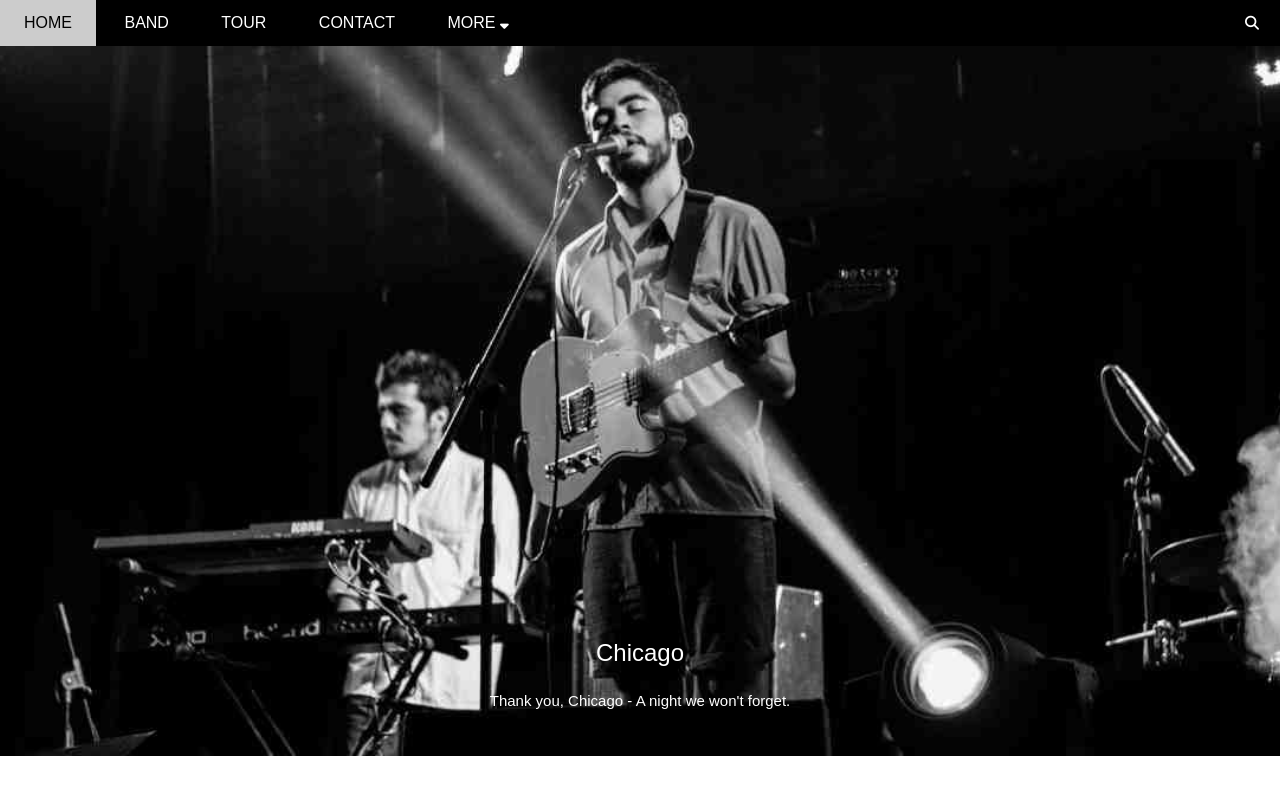
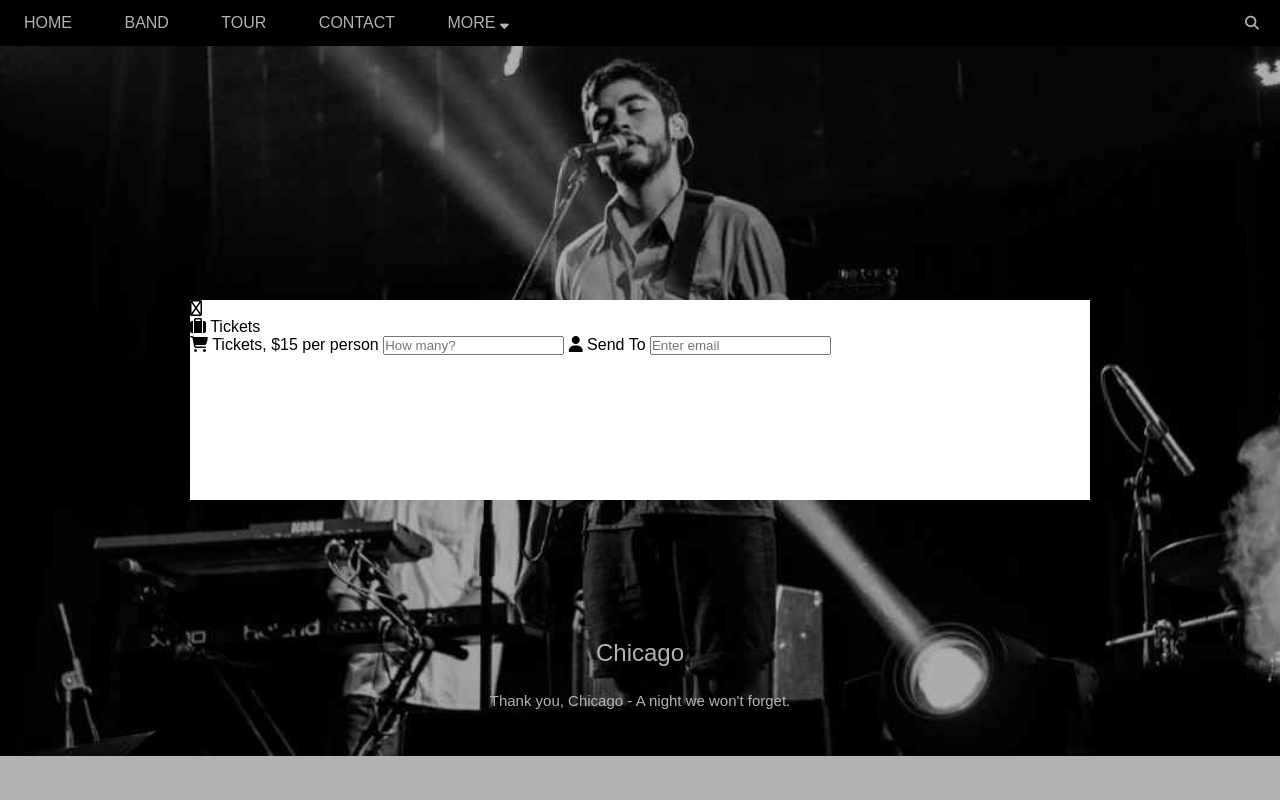
Before and after one commit to Konglearntocode/The-band, a plain HTML site: page index.html in a window 1280 px wide. Shown: the top 800 px of the page. Drawn offline with Linux system fonts and the light colour scheme.

Commit message:
create ticket modal

```diff
--- a/assets/css/style.css
+++ b/assets/css/style.css
@@ -275,4 +275,24 @@ html {
   color: #000;
   background-color: #ccc;
 }
-#footer {}
+#footer {
+
+}
+
+.modal {
+  position: fixed;
+  top: 0;
+  bottom: 0;
+  right: 0;
+  left: 0;
+  background-color: rgba(0, 0, 0, 0.3);
+  display: flex;
+  justify-content: center;
+  align-items: center;
+}
+
+.modal .modal-container {
+  background-color: white;
+  width: 900px;
+  min-height: 200px;
+}
--- a/index.html
+++ b/index.html
@@ -48,11 +48,17 @@
     </div>
 
     <div id="content">
-        <!--About Section-->
+      <!--About Section-->
       <div class="content-section">
         <h2 class="section-heading">THE BAND</h2>
         <p class="section-sub-heading">We love music</p>
-        <p class="about-text">We have created a fictional band website. Lorem ipsum dolor sit amet, consectetur adipiscing elit, sed do eiusmod tempor incididunt ut labore et dolore magna aliqua. Ut enim ad minim veniam, quis nostrud exercitation ullamco laboris nisi ut aliquip ex ea commodo consequat. Duis aute irure dolor in reprehenderit in voluptate velit esse cillum dolore eu fugiat nulla pariatur. Excepteur sint occaecat cupidatat non proident, sunt in culpa qui officia deserunt mollit anim id est laborum consectetur adipiscing elit, sed do eiusmod tempor incididunt ut labore et dolore magna aliqua. Ut enim ad minim veniam, quis nostrud exercitation ullamco laboris nisi ut aliquip ex ea commodo consequat.</p>
+        <p class="about-text">We have created a fictional band website. Lorem ipsum dolor sit amet, consectetur
+          adipiscing elit, sed do eiusmod tempor incididunt ut labore et dolore magna aliqua. Ut enim ad minim veniam,
+          quis nostrud exercitation ullamco laboris nisi ut aliquip ex ea commodo consequat. Duis aute irure dolor in
+          reprehenderit in voluptate velit esse cillum dolore eu fugiat nulla pariatur. Excepteur sint occaecat
+          cupidatat non proident, sunt in culpa qui officia deserunt mollit anim id est laborum consectetur adipiscing
+          elit, sed do eiusmod tempor incididunt ut labore et dolore magna aliqua. Ut enim ad minim veniam, quis nostrud
+          exercitation ullamco laboris nisi ut aliquip ex ea commodo consequat.</p>
         <div class="member-list">
           <div class="member-items">
             <p class="member-name" alt="Name">Name</p>
@@ -123,7 +129,29 @@
     </div>
 
     <div id="footer">
-
+    </div>
+    <div class="modal">
+      <div class="modal-container">
+        <div class="modal-close-btn">
+          <i class="fa-regular fa-xmark"></i>
+        </div>
+        <header class="modal-header">
+          <i class="fa-solid fa-suitcase"></i>
+          Tickets
+        </header>
+        <div class="modal-body">
+          <label for="" class="modal-label">
+            <i class="fa-solid fa-cart-shopping"></i>
+            Tickets, $15 per person
+          </label>
+          <input type="text" class="modal-input" placeholder="How many?">
+          <label for="" class="modal-label">
+            <i class="fa-solid fa-user"></i>
+            Send To
+          </label>
+          <input type="text" class="modal-input" placeholder="Enter email">
+        </div>
+      </div>
     </div>
   </div>
 </body>
```
